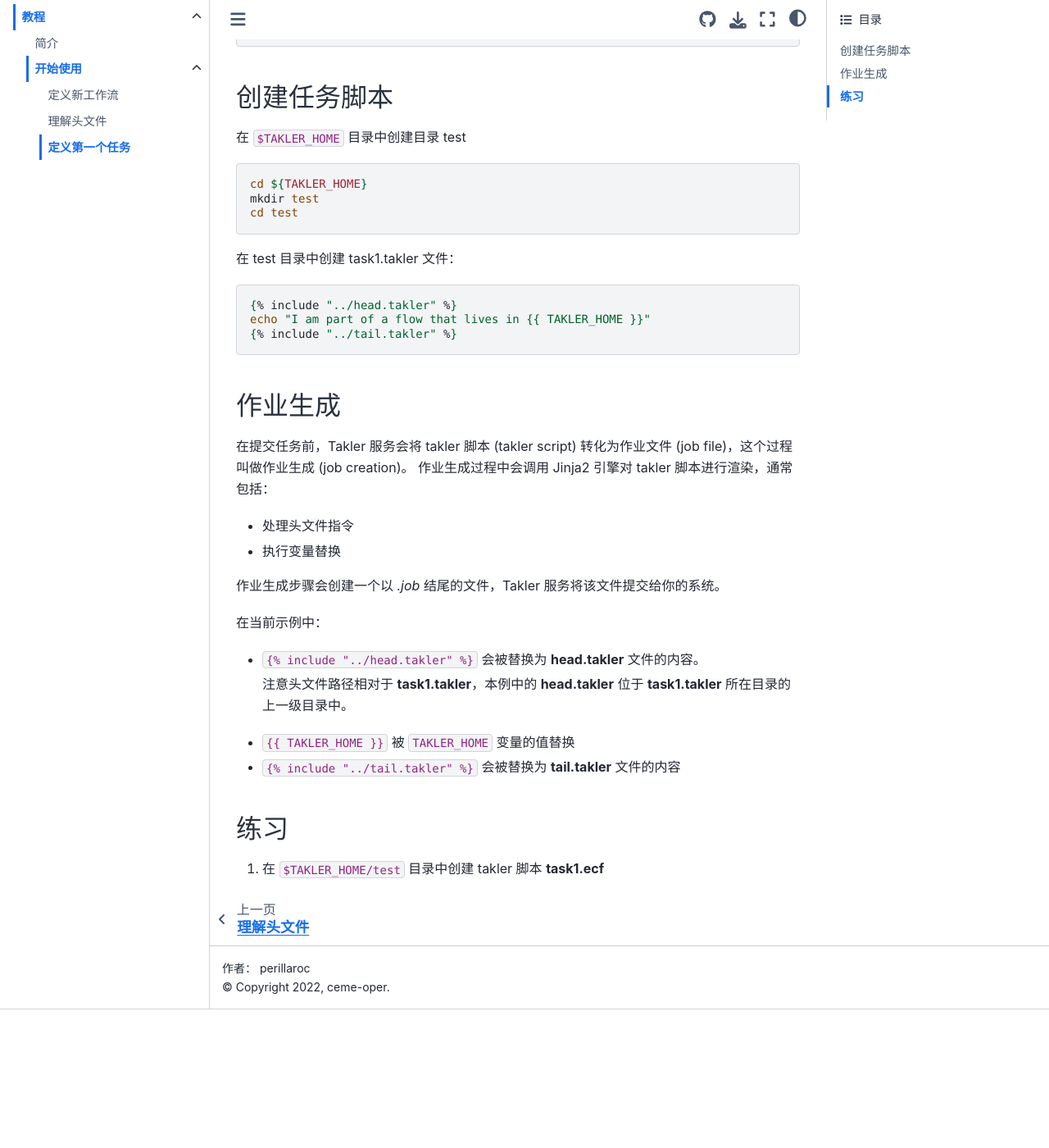
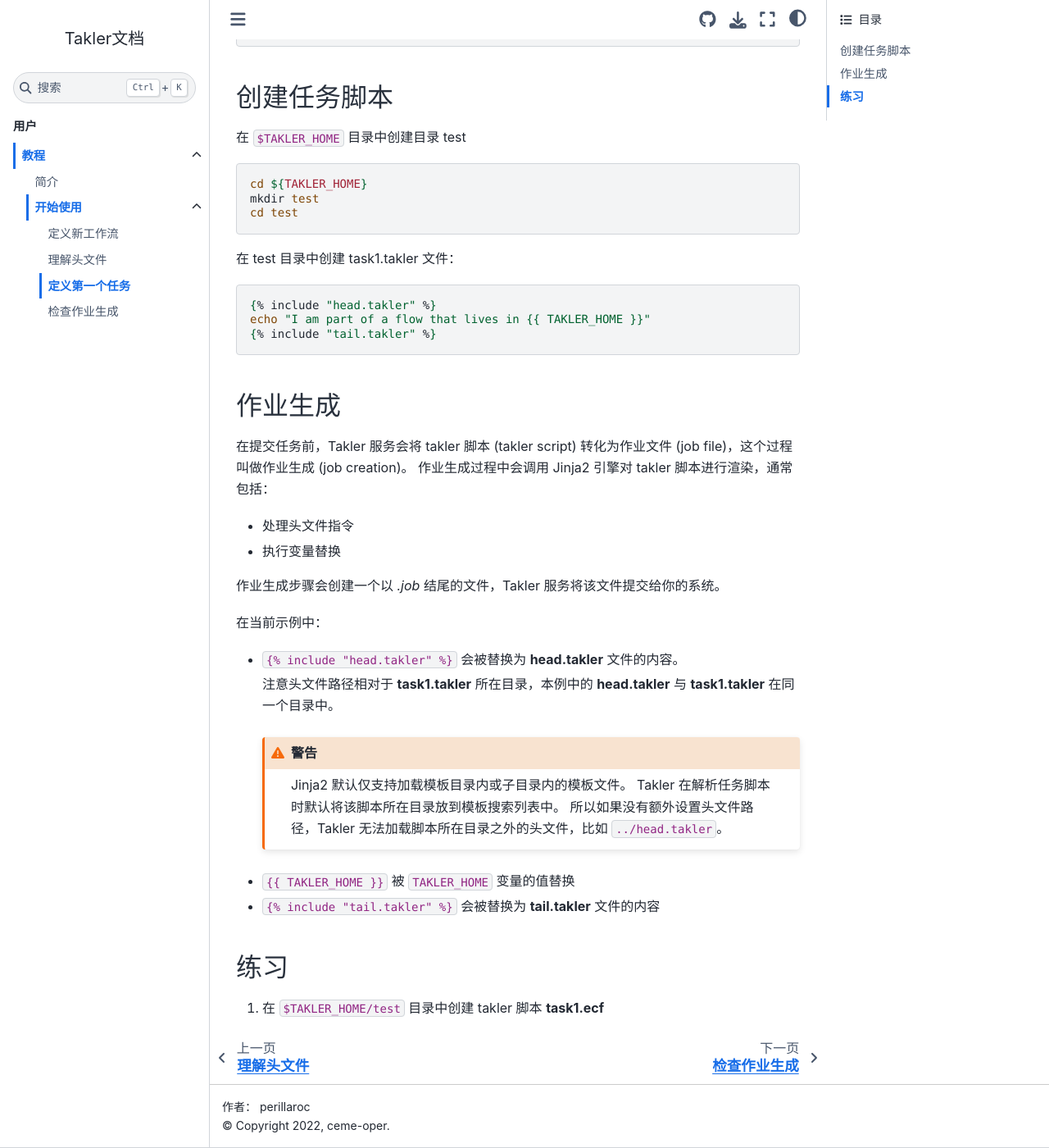
Before and after one commit to perillaroc/takler-doc, a Sphinx documentation site: the page built from doc/source/tutorial/getting_started/define-the-first-task.rst, in a window 1280 px wide and 1400 px high, scrolled down 219 px. Shown: the whole window at 82% size. Built offline with Sphinx 7.4.7 and the Sphinx Book theme 1.1.4, drawn with Linux system fonts in a browser that asks for light colours; before the commit the page ends 1450 px from its top, so only the background shows below that.

```diff
--- a/doc/source/tutorial/getting_started/define-the-first-task.rst
+++ b/doc/source/tutorial/getting_started/define-the-first-task.rst
@@ -24,9 +24,9 @@
 
 .. code-block:: bash
 
-    {% include "../head.takler" %}
+    {% include "head.takler" %}
     echo "I am part of a flow that lives in {{ TAKLER_HOME }}"
-    {% include "../tail.takler" %}
+    {% include "tail.takler" %}
 
 
 作业生成
@@ -42,12 +42,18 @@
 
 在当前示例中：
 
-- ``{% include "../head.takler" %}`` 会被替换为 **head.takler** 文件的内容。
+- ``{% include "head.takler" %}`` 会被替换为 **head.takler** 文件的内容。
 
-  注意头文件路径相对于 **task1.takler**，本例中的 **head.takler** 位于 **task1.takler** 所在目录的上一级目录中。
+  注意头文件路径相对于 **task1.takler** 所在目录，本例中的 **head.takler** 与 **task1.takler** 在同一个目录中。
+
+  .. warning::
+
+    Jinja2 默认仅支持加载模板目录内或子目录内的模板文件。
+    Takler 在解析任务脚本时默认将该脚本所在目录放到模板搜索列表中。
+    所以如果没有额外设置头文件路径，Takler 无法加载脚本所在目录之外的头文件，比如 ``../head.takler``。
 
 - ``{{ TAKLER_HOME }}`` 被 ``TAKLER_HOME`` 变量的值替换
-- ``{% include "../tail.takler" %}`` 会被替换为 **tail.takler** 文件的内容
+- ``{% include "tail.takler" %}`` 会被替换为 **tail.takler** 文件的内容
 
 练习
 ------
--- a/doc/source/tutorial/getting_started/index.rst
+++ b/doc/source/tutorial/getting_started/index.rst
@@ -56,3 +56,4 @@
    define-a-new-flow
    understanding-includes
    define-the-first-task
+   checking-job-creation
--- a/doc/source/tutorial/getting_started/understanding-includes.rst
+++ b/doc/source/tutorial/getting_started/understanding-includes.rst
@@ -109,4 +109,4 @@ tail.takler 放在 takler 脚本文件的结尾，通知服务该任务已经完
 练习
 -----
 
-1. 在 ``${TAKLER_HOME}`` 目录中创建 `head.takler` 和 `tail.takler` 头文件
+1. 在 ``${TAKLER_HOME}/test`` 目录中创建 `head.takler` 和 `tail.takler` 头文件
```
Also changed, not shown: doc/source/tutorial/getting_started/checking-job-creation.rst (added, +79 -0 lines).
